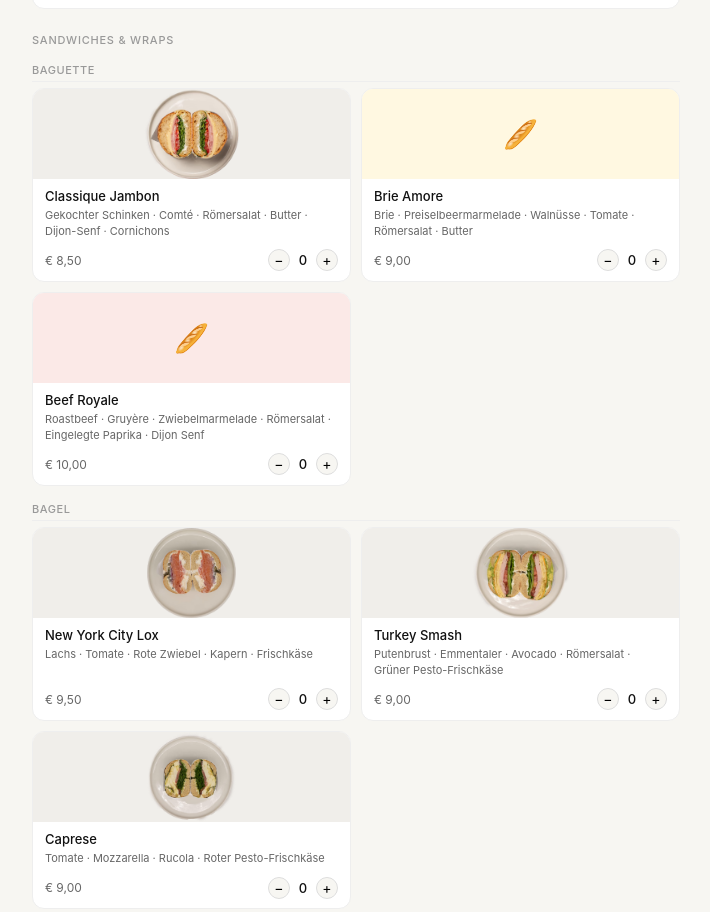
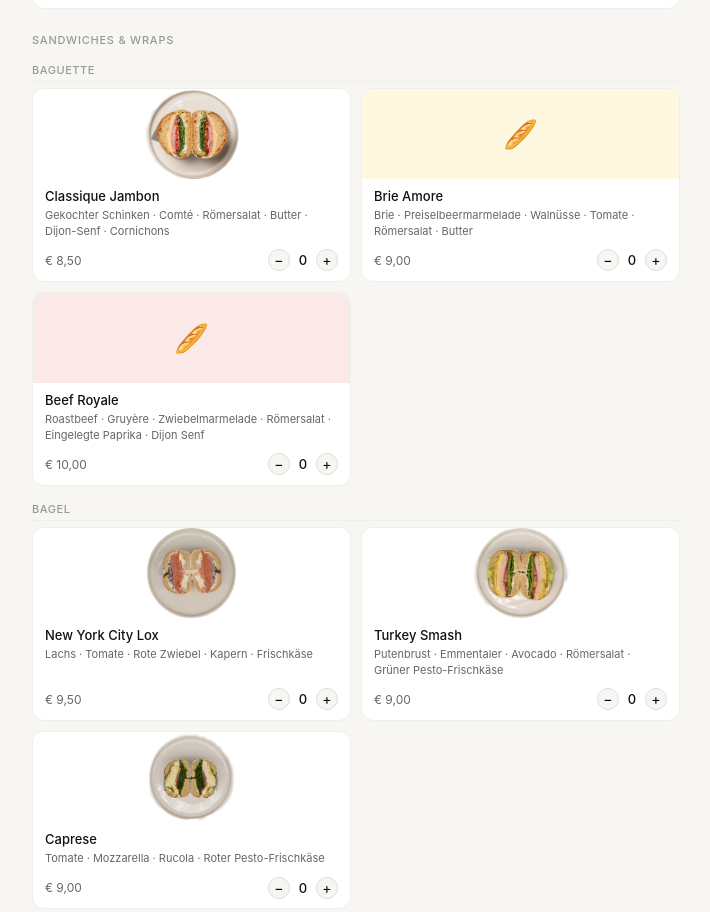
Before and after one commit to Lino0501/broed-catering, a website: page public/index.html in a window 1280 px wide. Shown: the part 792-1704 px from the top of the page, without its empty margins (284-994 px from the left). Drawn offline with Linux system fonts and the light colour scheme.

Commit message:
Update index.html

```diff
--- a/public/index.html
+++ b/public/index.html
@@ -32,7 +32,7 @@
     .prod-grid{display:grid;grid-template-columns:1fr 1fr;gap:10px;margin-bottom:.5rem}
     .prod-card{background:white;border:1px solid #eee;border-radius:12px;overflow:hidden;transition:border-color .15s;display:flex;flex-direction:column}
     .prod-card.active{border-color:#1D9E75;border-width:2px}
-    .prod-img{width:100%;height:90px;display:flex;align-items:center;justify-content:center;font-size:28px;flex-shrink:0;overflow:hidden;background:#f7f6f2}
+    .prod-img{width:100%;height:90px;display:flex;align-items:center;justify-content:center;font-size:28px;flex-shrink:0;overflow:hidden;background:#fff}
     .prod-img img{width:100%;height:100%;object-fit:contain;display:block}
     .prod-body{padding:.6rem .75rem;flex:1;display:flex;flex-direction:column;gap:4px}
     .prod-name{font-size:13px;font-weight:500}
@@ -52,7 +52,7 @@
     .g-list{display:flex;flex-direction:column;gap:5px;margin-bottom:.5rem}
     .g-row{display:flex;align-items:center;gap:10px;padding:.5rem .75rem;background:white;border:1px solid #eee;border-radius:8px;transition:border-color .12s}
     .g-row.active{border-color:#1D9E75}
-    .g-thumb{width:36px;height:36px;border-radius:6px;overflow:hidden;flex-shrink:0;display:flex;align-items:center;justify-content:center;font-size:16px;background:#f7f6f2}
+    .g-thumb{width:36px;height:36px;border-radius:6px;overflow:hidden;flex-shrink:0;display:flex;align-items:center;justify-content:center;font-size:16px;background:#fff}
     .g-thumb img{width:100%;height:100%;object-fit:contain}
     .g-name{flex:1;font-size:13px}
     .g-price{font-size:12px;color:#666;min-width:44px;text-align:right}
@@ -367,7 +367,7 @@ function changeSalat(d){salatQty=Math.max(0,salatQty+d);document.getElementById(
 function changeG(id,d){qty[id]=Math.max(0,qty[id]+d);renderGetraenke();update();}
 
 function prodCard(p,fn){
-  const imgBg = p.img ? '#f0eeea' : p.bg;
+  const imgBg = p.img ? '#fff' : p.bg;
   const imgContent = p.img
     ? `<img src="/images/${p.img}" alt="${p.name}" style="width:100%;height:100%;object-fit:contain;display:block;" onerror="onImgError(this,'${p.icon}','${p.bg}')">`
     : `<span style="font-size:28px">${p.icon}</span>`;
```
